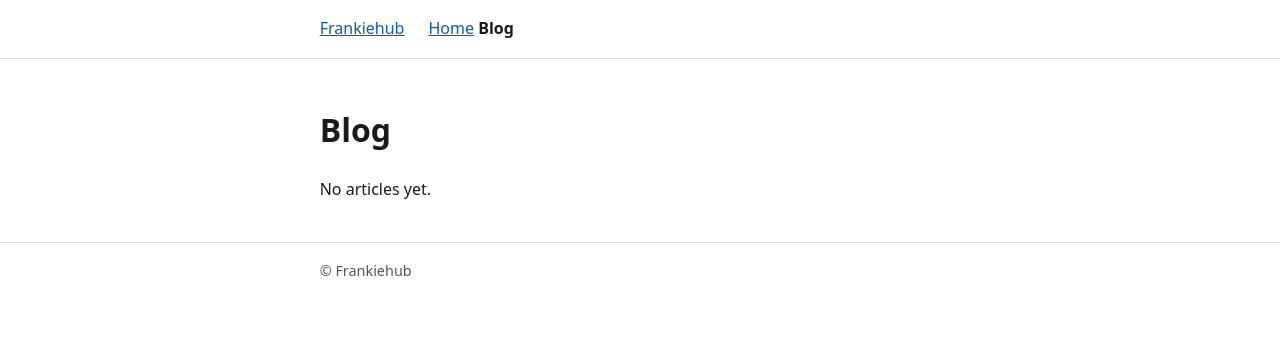
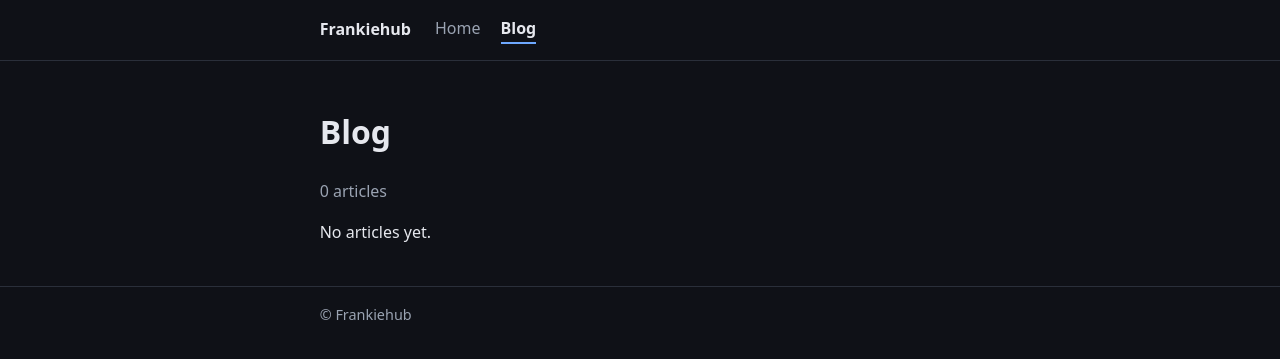
Before and after one commit to frenkiegithua/Frankiehub, a Django app: page /blog/ in a window 1280 px wide. Shown: the top 359 px of the page. Run offline with Django 4.2, Linux system fonts and the light colour scheme; data that the repository does not hold is empty.

Commit message:
style: dark theme and article cards

```diff
--- a/blog/templates/blog/article_list.html
+++ b/blog/templates/blog/article_list.html
@@ -4,11 +4,12 @@
 
 {% block content %}
 <h1>Blog</h1>
+<p class="muted">{{ articles|length }} article{{ articles|length|pluralize }}</p>
 
 {% for article in articles %}
-<article>
+<article class="card">
     <h2>{{ article.title }}</h2>
-    <p><time datetime="{{ article.created|date:'Y-m-d' }}">{{ article.created|date:"j F Y" }}</time></p>
+    <p class="meta"><time datetime="{{ article.created|date:'Y-m-d' }}">{{ article.created|date:"j F Y" }}</time></p>
     <p>{{ article.body|truncatewords:40 }}</p>
 </article>
 {% empty %}
--- a/static/style.css
+++ b/static/style.css
@@ -1,11 +1,13 @@
 /* Frankiehub base styles: readable, fast, no frills */
 
 :root {
-  --text: #1a1a1a;
-  --bg: #ffffff;
-  --muted: #555555;
-  --link: #0b5cad;
-  --border: #dddddd;
+  color-scheme: dark;
+  --bg: #0f1117;
+  --surface: #171a22;
+  --text: #e6e8ee;
+  --muted: #9aa3b2;
+  --link: #6ea8fe;
+  --border: #2a2f3a;
 }
 
 body {
@@ -26,6 +28,12 @@ a {
   color: var(--link);
 }
 
+a:focus-visible {
+  outline: 2px solid var(--link);
+  outline-offset: 3px;
+  border-radius: 2px;
+}
+
 header {
   border-bottom: 1px solid var(--border);
   padding: 1rem 0;
@@ -39,6 +47,31 @@ header .container {
   gap: 0.5rem 1.5rem;
 }
 
+header .container > a {
+  color: var(--text);
+  font-weight: 700;
+  text-decoration: none;
+}
+
+nav {
+  display: flex;
+  gap: 1.25rem;
+}
+
+nav a {
+  color: var(--muted);
+  text-decoration: none;
+}
+
+nav a:hover {
+  color: var(--text);
+}
+
+nav a[aria-current="page"] {
+  color: var(--text);
+  font-weight: 600;
+  border-bottom: 2px solid var(--link);
+}
 
 main {
   padding: 1.5rem 0;
@@ -55,8 +88,31 @@ footer p {
   font-size: 0.9rem;
 }
 
-nav a[aria-current="page"] {
-  color: var(--text);
-  font-weight: 600;
-  text-decoration: none;
+/* Blog list */
+
+.muted {
+  color: var(--muted);
 }
+
+.card {
+  background: var(--surface);
+  border: 1px solid var(--border);
+  border-radius: 8px;
+  padding: 1rem 1.25rem;
+  margin-bottom: 1rem;
+}
+
+.card h2 {
+  margin: 0 0 0.25rem;
+  font-size: 1.25rem;
+}
+
+.card .meta {
+  margin: 0 0 0.75rem;
+  color: var(--muted);
+  font-size: 0.9rem;
+}
+
+.card p:last-child {
+  margin-bottom: 0;
+}
```
